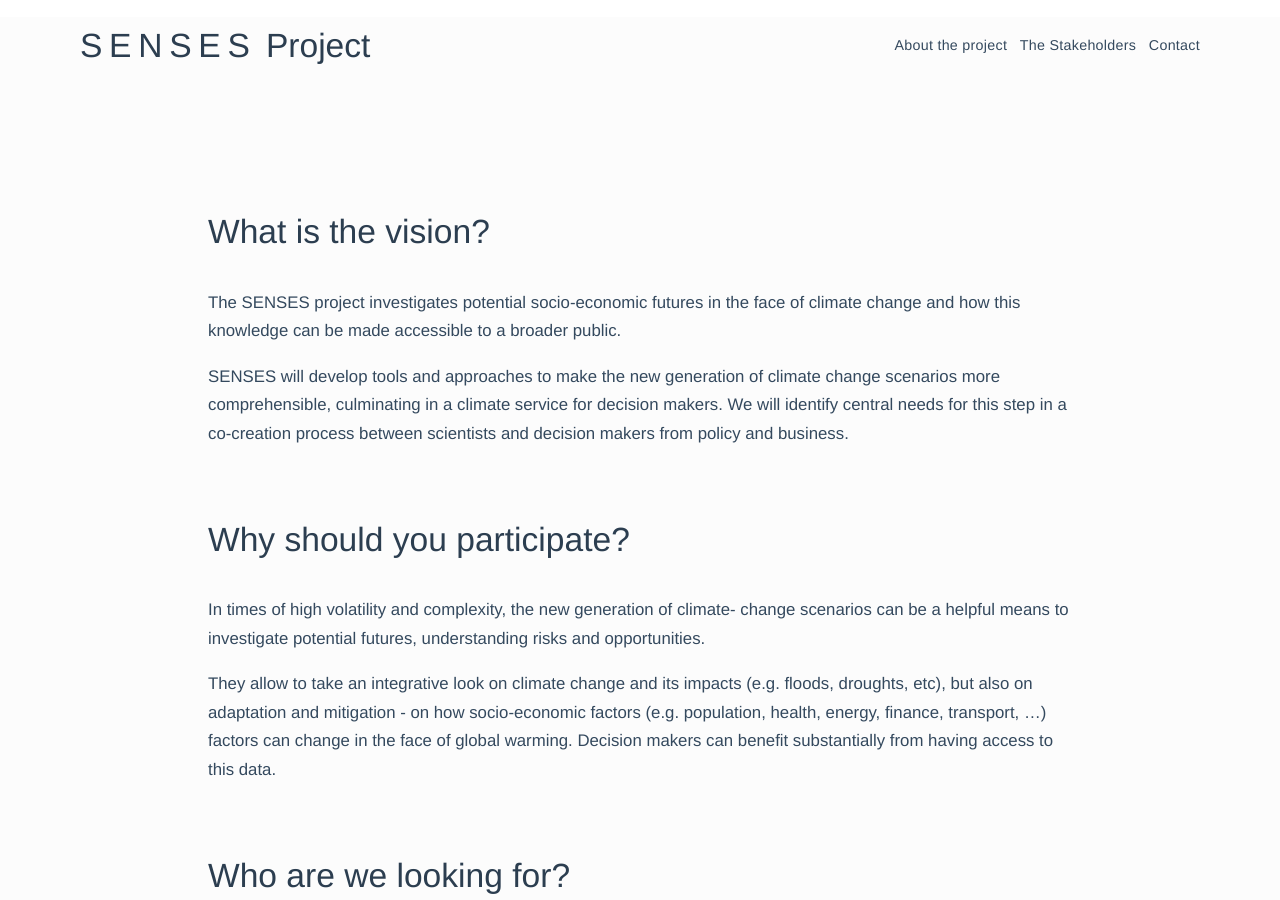
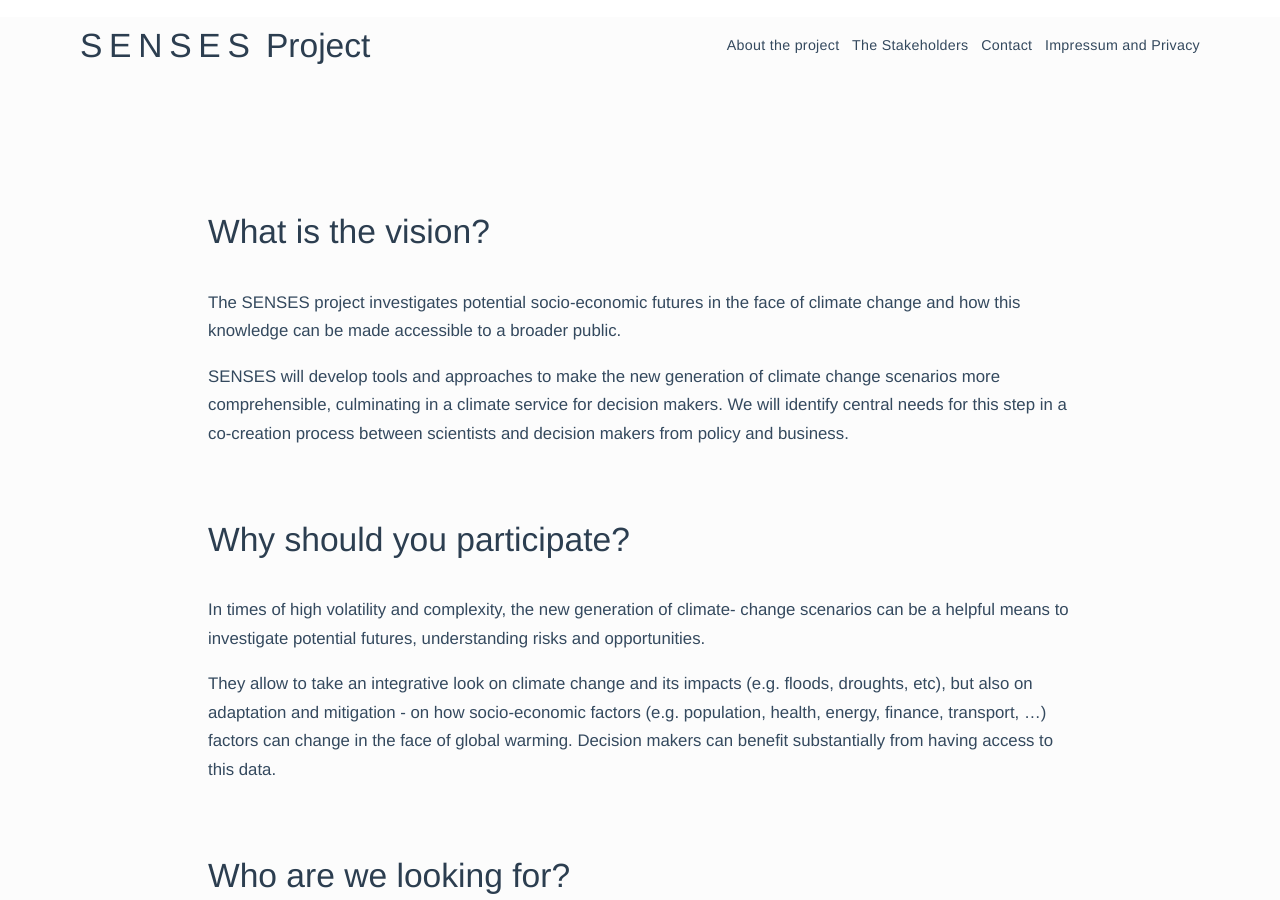
Before and after one commit to SensesProject/project-website-jekyll, a Jekyll site: the page built from index.html, in a window 1280 px wide and 900 px high. Built offline with Jekyll 4.4.1, drawn with Linux system fonts in a browser that asks for light colours.

Commit message:
Update header.html

```diff
--- a/_includes/header.html
+++ b/_includes/header.html
@@ -9,6 +9,7 @@
           <li><a href="#about">About the project</a></li>
           <li><a href="#stakeholders">The Stakeholders</a></li>
           <li><a href="#contact">Contact</a></li>
+          <li><a href="#impressum">Impressum and Privacy</a></li>
         </ul>
       </aside>
     </nav>
```
